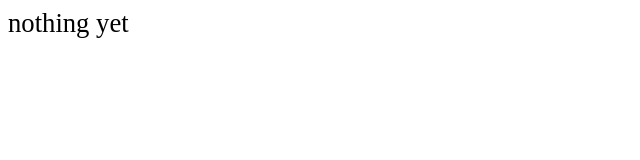
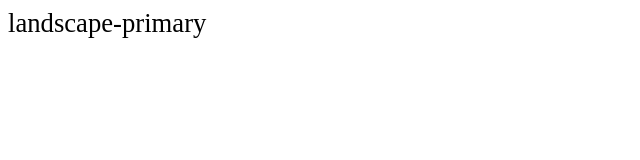
Before and after one commit to kylekellogg/testing-orientation-change-api, a plain HTML site: page index.html in a window 1280 px wide. Shown: the whole page, without its empty margins (0-640 px from the left). Drawn offline with Linux system fonts and the light colour scheme.

Commit message:
Update index.html

```diff
--- a/index.html
+++ b/index.html
@@ -11,6 +11,6 @@
   </head>
   <body>
     <div id="orientation">nothing yet</div>
-    <!--<script src="js/main.js" type="text/javascript" charset="utf-8"></script>-->
+    <script src="js/main.js" type="text/javascript" charset="utf-8"></script>
   </body>
 </html>
```
